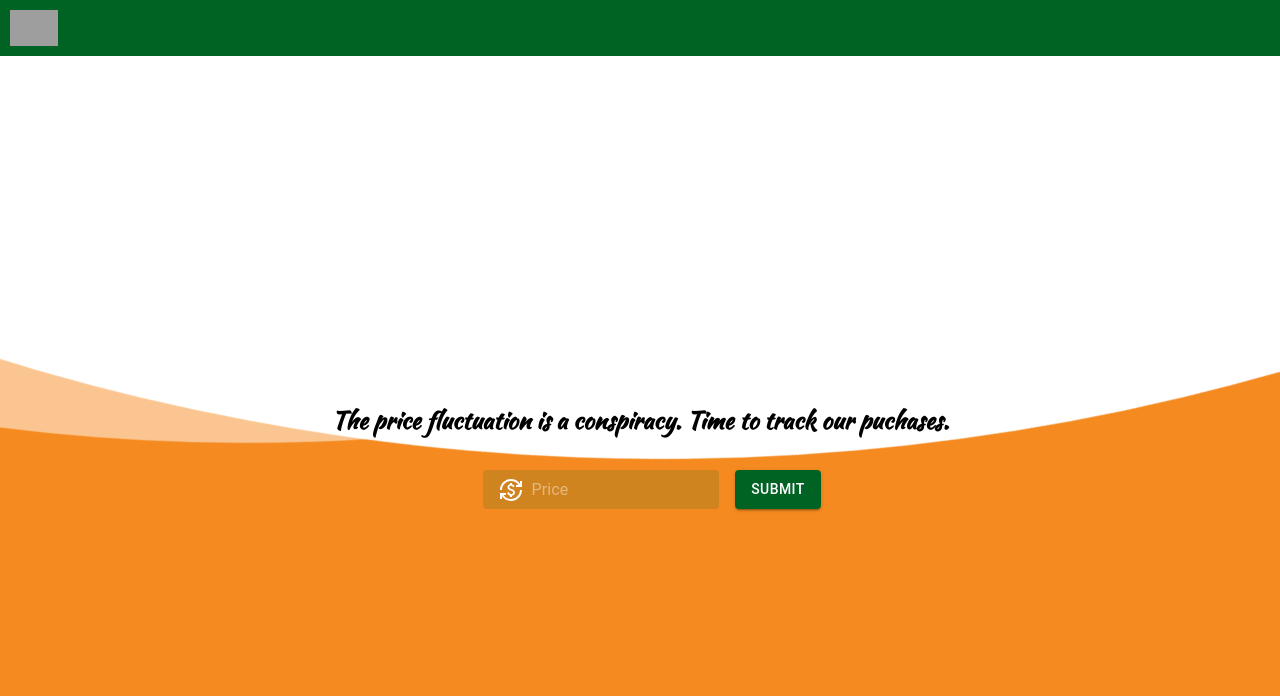
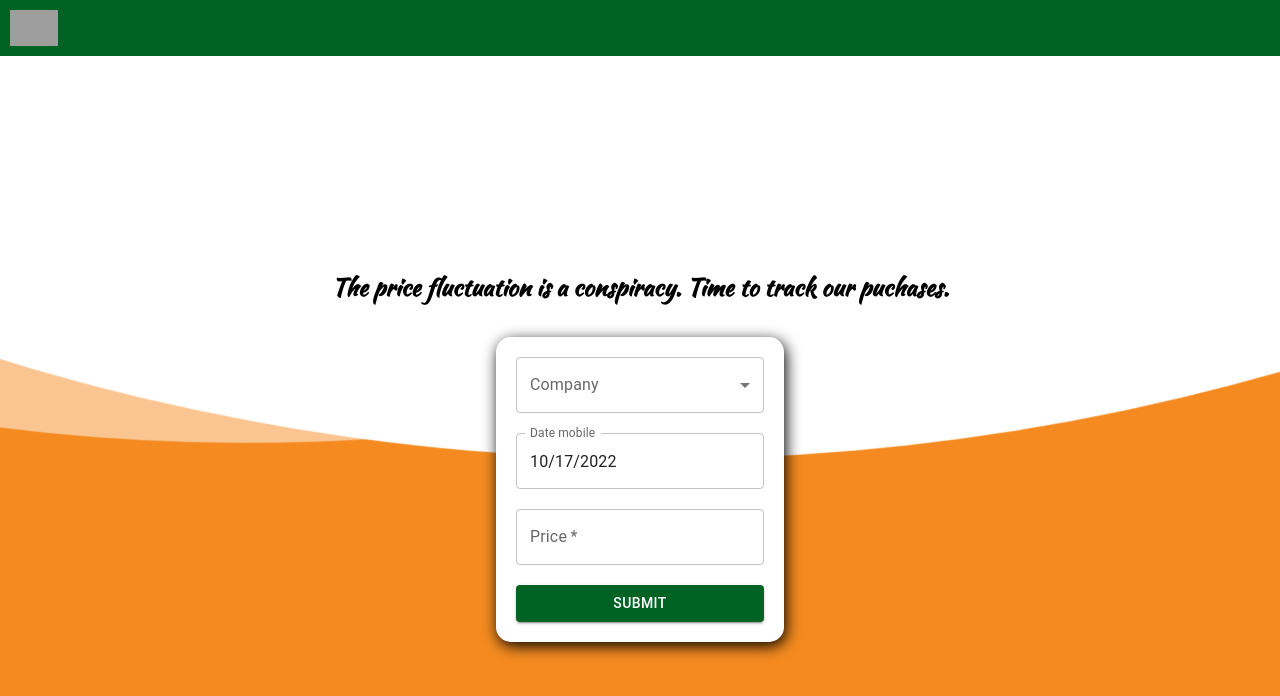
Before and after one commit to AloyBranCheung/simply-orange, a React (Create React App) app in the folder client/: page / in a window 1280 px wide. Shown: the top 696 px of the page. Built offline with nearby package versions, Linux system fonts and the light colour scheme; grey boxes are pictures that could not be loaded.

Commit message:
remove searchbar add data input form, change style

```diff
--- a/client/package.json
+++ b/client/package.json
@@ -7,6 +7,7 @@
     "@emotion/styled": "^11.10.4",
     "@mui/icons-material": "^5.10.9",
     "@mui/material": "^5.10.9",
+    "@mui/x-date-pickers": "^5.0.4",
     "@testing-library/jest-dom": "^5.16.5",
     "@testing-library/react": "^13.4.0",
     "@testing-library/user-event": "^13.5.0",
@@ -16,6 +17,7 @@
     "@types/react-dom": "^18.0.6",
     "highcharts": "^10.2.1",
     "highcharts-react-official": "^3.1.0",
+    "moment": "^2.29.4",
     "react": "^18.2.0",
     "react-dom": "^18.2.0",
     "react-scripts": "5.0.1",
--- a/client/src/components/Body/Body.module.css
+++ b/client/src/components/Body/Body.module.css
@@ -1,12 +1,11 @@
 .container {
-  height: 100vh;
   width: 100%;
   background-color: var(--orange-brand);
-  scroll-snap-align: center;
+  scroll-snap-align: start;
   display: flex;
-  flex-direction: row;
+  flex-direction: column;
   justify-content: center;
   align-items: center;
   gap: 1.25rem;
-  padding: 12.5rem;
+  padding: 1.25rem;
 }
--- a/client/src/components/Body/Chart/index.tsx
+++ b/client/src/components/Body/Chart/index.tsx
@@ -4,7 +4,6 @@ import CardContent from "@mui/material/CardContent";
 import CardHeader from "@mui/material/CardHeader";
 import Highcharts from "highcharts/highstock";
 import HighchartsReact from "highcharts-react-official";
-import styles from "./Chart.module.css";
 
 // chart options
 const options = {
@@ -37,7 +36,7 @@ const options = {
       ],
     },
     {
-      name: "Farmboy",
+      name: "Farm Boy",
       data: [
         [Date.UTC(2022, 8, 15), 5.9],
         [Date.UTC(2022, 8, 18), 7.0],
@@ -49,7 +48,7 @@ const options = {
 
 export default function Chart() {
   return (
-    <Card sx={{ width: "100%" }}>
+    <Card sx={{ width: "100%", maxWidth: "800px" }}>
       <CardHeader title="Price History Graph" />
       <CardContent>
         <HighchartsReact highcharts={Highcharts} options={options} />
--- a/client/src/components/Body/PurchaseHistory/index.tsx
+++ b/client/src/components/Body/PurchaseHistory/index.tsx
@@ -6,8 +6,15 @@ import PurchaseTable from "./PurchaseTable";
 
 export default function PurchaseHistory() {
   return (
-    <Card sx={{ overflowY: "auto", width: "100%", maxHeight: "500px" }}>
-      <CardHeader title="PurchaseHistory" />
+    <Card
+      sx={{
+        overflowY: "auto",
+        width: "100%",
+        maxHeight: "500px",
+        maxWidth: "800px",
+      }}
+    >
+      <CardHeader title="Purchase History" />
       <CardContent>
         <PurchaseTable />
       </CardContent>
--- /dev/null
+++ b/client/src/components/Masthead/InputPriceForm/InputPriceForm.module.css
@@ -0,0 +1,10 @@
+.inputContainer {
+  display: flex;
+  flex-direction: column;
+  gap: 1.25rem;
+  background-color: white;
+  padding: 1.25rem;
+  border-radius: 15px;
+  box-shadow: 2px 4px 15px black;
+  z-index: 10;
+}
--- /dev/null
+++ b/client/src/components/Masthead/InputPriceForm/index.tsx
@@ -0,0 +1,96 @@
+import React, { useState } from "react";
+import Button from "@mui/material/Button";
+import MenuItem from "@mui/material/MenuItem";
+import InputLabel from "@mui/material/InputLabel";
+import Select, { SelectChangeEvent } from "@mui/material/Select";
+import FormControl from "@mui/material/FormControl";
+import styles from "./InputPriceForm.module.css";
+import TextField from "@mui/material/TextField";
+import { LocalizationProvider } from "@mui/x-date-pickers/LocalizationProvider";
+import Stack from "@mui/material/Stack";
+import { MobileDatePicker } from "@mui/x-date-pickers/MobileDatePicker";
+import { AdapterMoment } from "@mui/x-date-pickers/AdapterMoment";
+import moment, { Moment } from "moment";
+
+export default function InputPriceForm() {
+  const [company, setCompany] = useState("");
+  const [date, setDate] = useState<Moment | null>(moment);
+  const [price, setPrice] = useState<number>(0);
+
+  // Date component
+  const handleDate = (newDate: Moment | null) => {
+    if (newDate) {
+      setDate(newDate);
+    }
+  };
+
+  // Select Options component
+  const handleCompany = (event: SelectChangeEvent) => {
+    setCompany(event.target.value as string);
+  };
+
+  // Price input component
+  const handlePrice = (event: React.ChangeEvent<HTMLInputElement>) => {
+    const value = Number(event.target.value);
+    setPrice(value);
+  };
+
+  // Form submit
+  const handleSubmit = (e: React.FormEvent) => {
+    e.preventDefault();
+    console.log(price, company, date);
+  };
+
+  return (
+    <form onSubmit={handleSubmit} className={styles.inputContainer}>
+      {/* company selection component */}
+      <FormControl>
+        <InputLabel id="demo-simple-select-label">Company</InputLabel>
+        <Select
+          required
+          labelId="demo-simple-select-label"
+          id="demo-simple-select"
+          value={company}
+          label="Company"
+          onChange={handleCompany}
+        >
+          <MenuItem value="loblaws">Loblaws</MenuItem>
+          <MenuItem value="farmBoy">Farm Boy</MenuItem>
+          <MenuItem value="t&t">T&T</MenuItem>
+        </Select>
+      </FormControl>
+
+      {/* date picker component */}
+      <LocalizationProvider dateAdapter={AdapterMoment}>
+        <Stack spacing={3}>
+          <MobileDatePicker
+            label="Date mobile"
+            inputFormat="MM/DD/YYYY"
+            value={date}
+            onChange={handleDate}
+            renderInput={(params) => <TextField {...params} />}
+          />
+        </Stack>
+      </LocalizationProvider>
+
+      {/* price input component */}
+      <TextField
+        required
+        inputProps={{ type: "number" }}
+        id="outlined-basic"
+        label="Price"
+        onChange={handlePrice}
+        variant="outlined"
+      />
+
+      {/* submit button */}
+      <Button
+        sx={{ backgroundColor: "var(--green-brand)" }}
+        type="submit"
+        variant="contained"
+      >
+        Submit
+      </Button>
+    </form>
+  );
+}
--- a/client/src/components/Masthead/Masthead.module.css
+++ b/client/src/components/Masthead/Masthead.module.css
@@ -15,10 +15,6 @@
   font-family: "Kaushan Script", cursive;
   font-size: 1.5rem;
   z-index: 10;
-}
-
-.inputContainer {
-  display: flex;
 }
 
 /* .liquid {
--- a/client/src/components/Masthead/index.tsx
+++ b/client/src/components/Masthead/index.tsx
@@ -1,16 +1,10 @@
 import React from "react";
+import InputPriceForm from "./InputPriceForm";
 import styles from "./Masthead.module.css";
-import SearchBar from "../UI/Searchbar";
-import Button from "@mui/material/Button";
 
 export default function Masthead() {
-  const handleSubmit = (e: React.FormEvent) => {
-    e.preventDefault();
-    console.log("hello");
-  };
-
   return (
-    <form onSubmit={handleSubmit} className={styles.container}>
+    <div className={styles.container}>
       <h1 className={styles.catchphrase}>
         The price fluctuation is a conspiracy. Time to track our puchases.
       </h1>
@@ -18,16 +12,7 @@ export default function Masthead() {
         <div className={styles.wave}></div>
       </div>
       {/* <div className={styles.liquid}></div> */}
-      <div className={styles.inputContainer}>
-        <SearchBar />
-        <Button
-          sx={{ backgroundColor: "var(--green-brand)" }}
-          type="submit"
-          variant="contained"
-        >
-          Submit
-        </Button>
-      </div>
-    </form>
+      <InputPriceForm />
+    </div>
   );
 }
--- a/client/src/components/UI/Searchbar/index.tsx
+++ /dev/null
@@ -1,66 +0,0 @@
-import React from "react";
-import { styled } from "@mui/material/styles";
-import CurrencyExchangeIcon from "@mui/icons-material/CurrencyExchange";
-import InputBase from "@mui/material/InputBase";
-
-const Search = styled("div")(({ theme }) => ({
-  position: "relative",
-  borderRadius: theme.shape.borderRadius,
-  backgroundColor: "rgba(0, 98, 35, 0.15)",
-  "&:hover": {
-    backgroundColor: "rgba(0, 98, 35, 0.25)",
-  },
-  "&:focus-within": {
-    backgroundColor: "rgba(0, 98, 35, 0.75)",
-  },
-  marginRight: theme.spacing(2),
-  marginLeft: 0,
-  width: "100%",
-  [theme.breakpoints.up("sm")]: {
-    marginLeft: theme.spacing(3),
-    width: "auto",
-  },
-}));
-
-const SearchIconWrapper = styled("div")(({ theme }) => ({
-  padding: theme.spacing(0, 2),
-  height: "100%",
-  position: "absolute",
-  pointerEvents: "none",
-  display: "flex",
-  alignItems: "center",
-  justifyContent: "center",
-}));
-
-const StyledInputBase = styled(InputBase)(({ theme }) => ({
-  color: "white",
-  width: "100%",
-  "& .MuiInputBase-input": {
-    padding: theme.spacing(1, 1, 1, 0),
-    // vertical padding + font size from searchIcon
-    paddingLeft: `calc(1em + ${theme.spacing(4)})`,
-    transition: theme.transitions.create("width"),
-    width: "100%",
-    [theme.breakpoints.up("md")]: {
-      width: "20ch",
-    },
-  },
-}));
-
-export default function SearchBar() {
-  return (
-    <Search>
-      <SearchIconWrapper>
-        <CurrencyExchangeIcon sx={{ color: "white" }} />
-      </SearchIconWrapper>
-      <StyledInputBase
-        placeholder="Price"
-        inputProps={{
-          "aria-label": "input-price",
-          type: "number",
-          min: "0",
-        }}
-      />
-    </Search>
-  );
-}
```
Also changed, not shown: 1 other file (tests, documents, lock files or other folders).
